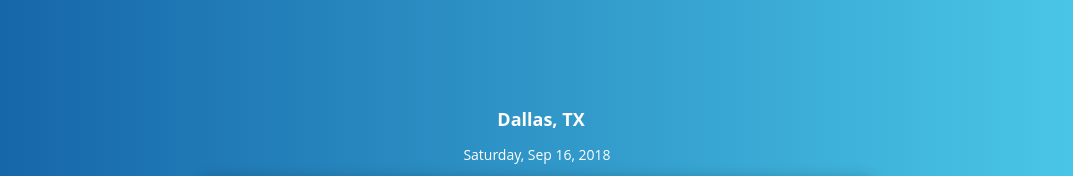
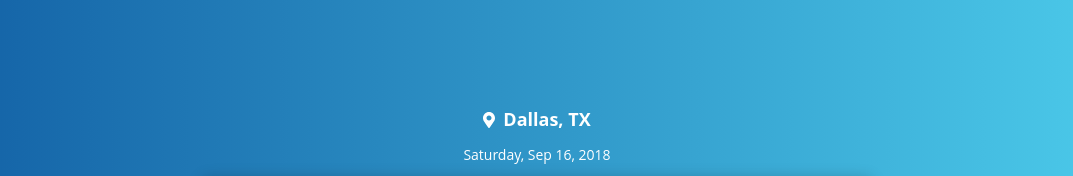
Before and after one commit to HJordan35/react-weather, a React (Create React App) app: page / in a window 1280 px wide. Shown: the top 176 px of the page, without its empty margins (103-1176 px from the left). Built offline with nearby package versions, Linux system fonts and the light colour scheme; the HTML template or start-up script is replaced by a standard one.

Commit message:
ADDED | FontAwesome packages with baseline library and added first icon to main header

```diff
--- a/package.json
+++ b/package.json
@@ -3,6 +3,9 @@
   "version": "0.1.0",
   "private": true,
   "dependencies": {
+    "@fortawesome/fontawesome-svg-core": "^1.2.15",
+    "@fortawesome/free-solid-svg-icons": "^5.7.2",
+    "@fortawesome/react-fontawesome": "^0.1.4",
     "react": "^16.8.3",
     "react-dom": "^16.8.3",
     "react-scripts": "2.1.5"
--- a/src/App.js
+++ b/src/App.js
@@ -1,8 +1,15 @@
 import React, { Component } from 'react';
 import styles from './App.module.css';
 
+import { library } from '@fortawesome/fontawesome-svg-core'
+import { FontAwesomeIcon } from '@fortawesome/react-fontawesome'
+import { faMapMarkerAlt } from '@fortawesome/free-solid-svg-icons'
+
 //Components
 import WeatherCard from './components/WeatherCard';
+
+//FA Library
+library.add(faMapMarkerAlt);
 
 class App extends Component {
   render() {
@@ -11,6 +18,7 @@
         <div className={styles['desktop-container']}>
           <div className={styles['card-content']}>
             <section>
+              <FontAwesomeIcon className={styles['fa-map-marker-alt']} icon="map-marker-alt" />
               <h1 className={styles['city-state']}>Dallas, TX</h1>
               <p className={styles['current-date']}>Saturday, Sep 16, 2018</p>
             </section>
--- a/src/App.module.css
+++ b/src/App.module.css
@@ -10,10 +10,13 @@
   background-image: linear-gradient(to right, #115DA3 , #4ECFED);
 }
 
+.fa-map-marker-alt {
+  color: white;
+}
+
 .card-content {
   display: block;
 }
-
 
 .city-state {
   font-size: 18px;
```
Also changed, not shown: 1 other file (tests, documents, lock files or other folders).
